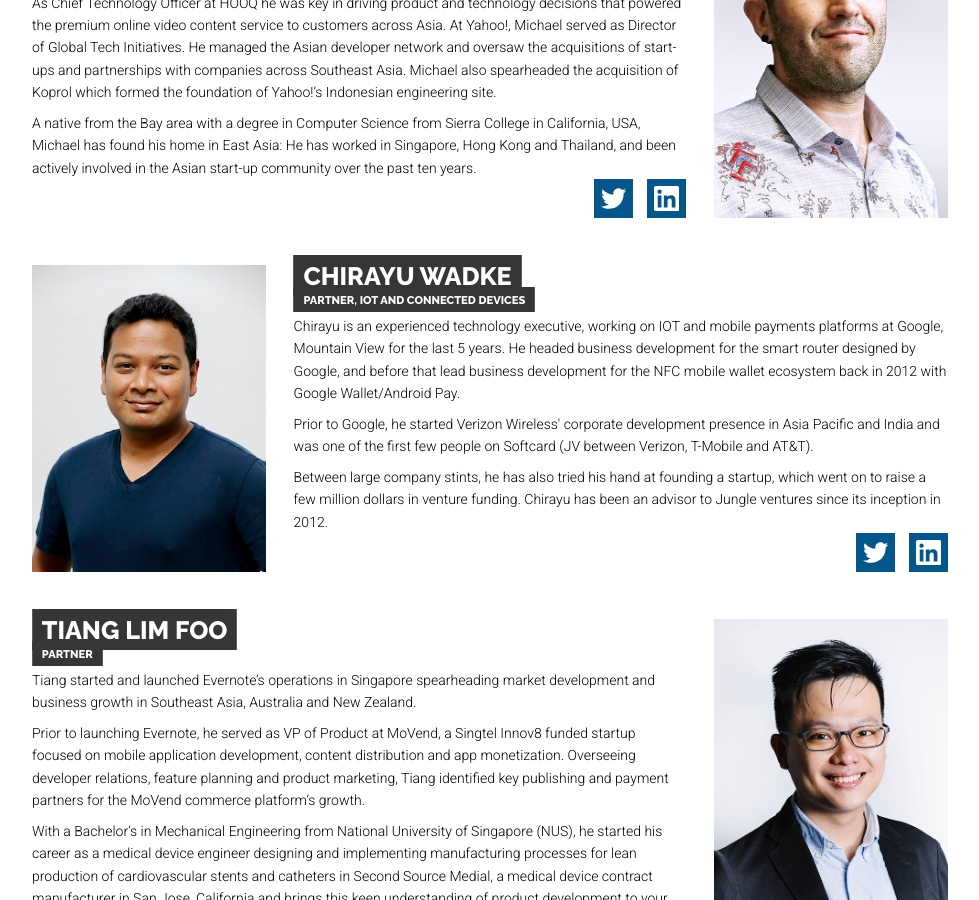
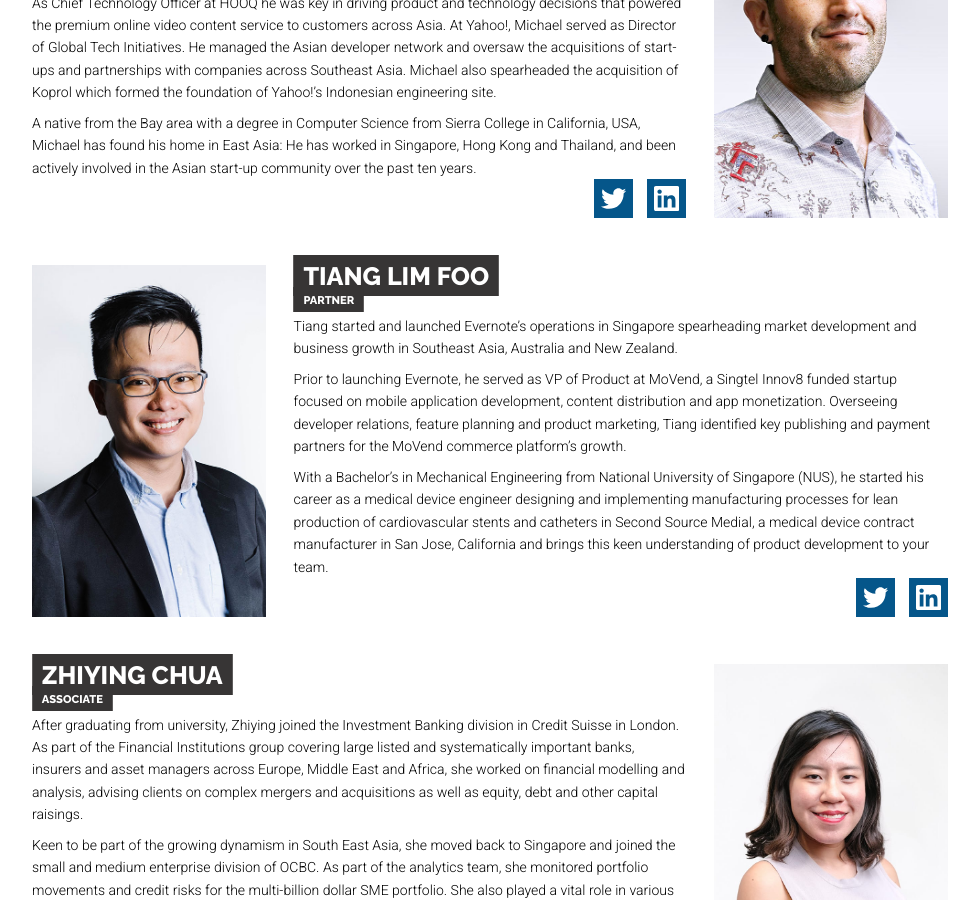
Before and after one commit to SeedPlus/seedplus.github.io, a Jekyll site: the page built from 04_team.html, in a window 1280 px wide and 900 px high, scrolled down 457 px. Shown: the whole window, without its empty margins (150-1129 px from the left). Built offline with Jekyll 4.4.1, drawn with Linux system fonts in a browser that asks for light colours.

Commit message:
Update 04_team.html
remove first Chirayu

```diff
--- a/04_team.html
+++ b/04_team.html
@@ -19,20 +19,6 @@ permalink: /team/
     <div class='bio-contact'>
       <a href="https://twitter.com/dreampipe" class='outbound'>{% include icon-twitter.svg %}</a>
       <a href="https://www.linkedin.com/in/seedvc/" class='outbound'>{% include icon-linkedin.svg %}</a>
-    </div>
-  </div>
-</div>
-<div class='info-group'>
-  <div class='bio-image bio-portrait' style='background-image: url("/images/chirayu.jpg")'></div>
-  <div class='info-item'>
-    <h3>Chirayu Wadke</h3><br/>
-    <span class='subtitle'>Partner, IoT and connected devices</span>
-    <p>Chirayu is an experienced technology executive, working on IOT and mobile payments platforms at Google, Mountain View for the last 5 years. He headed business development for the smart router designed by Google, and before that lead business development for the NFC mobile wallet ecosystem back in 2012 with Google Wallet/Android Pay.</p>
-    <p>Prior to Google, he started Verizon Wireless' corporate development presence in Asia Pacific and India and was one of the first few people on Softcard (JV between Verizon, T-Mobile and AT&amp;T).</p>
-    <p>Between large company stints, he has also tried his hand at founding a startup, which went on to raise a few million dollars in venture funding. Chirayu has been an advisor to Jungle ventures since its inception in 2012.</p>
-    <div class='bio-contact'>
-      <a href="https://twitter.com/chirayuwadke" class='outbound'>{% include icon-twitter.svg %}</a>
-      <a href="https://www.linkedin.com/in/cwadke" class='outbound'>{% include icon-linkedin.svg %}</a>
     </div>
   </div>
 </div>
```
